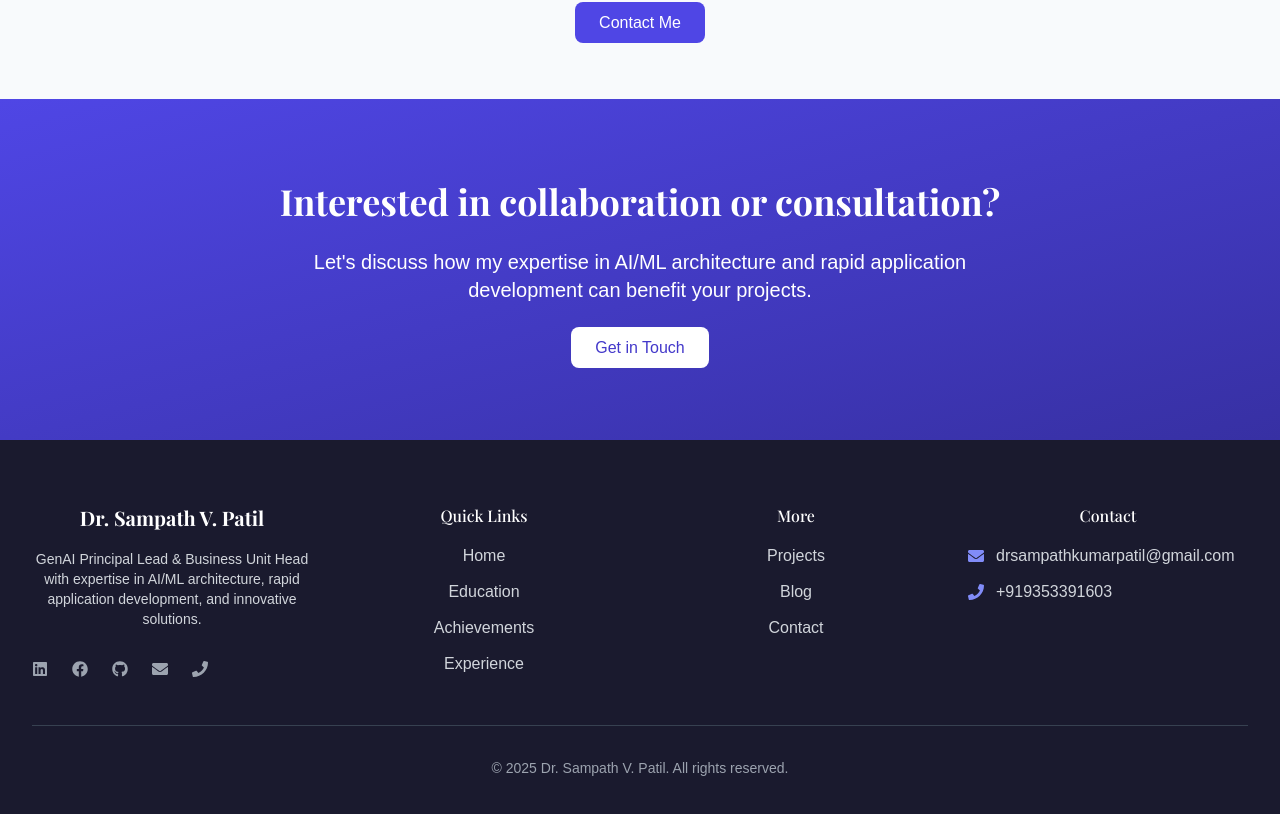
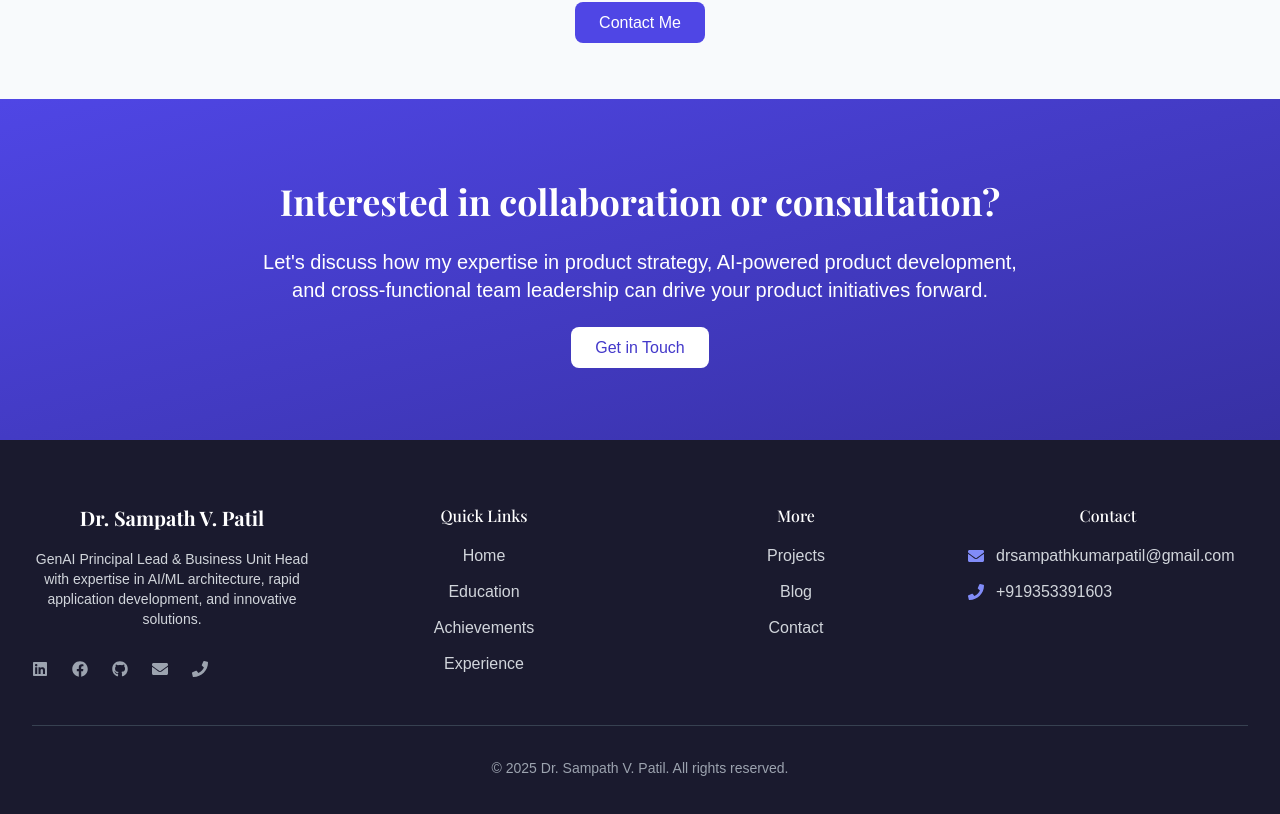
Before and after one commit to Sampathkumarvpatil/DrSampath, a React (Create React App) app in the folder frontend/: page / in a window 1280 px wide. Shown: the part 5012-5826 px from the top of the page. Built offline with nearby package versions, Linux system fonts and the light colour scheme; a web font is replaced by a local one.

Commit message:
auto-commit for 3dab186c-4ba1-4eef-ab12-ec754f71dca4

```diff
--- a/frontend/src/pages/Home.js
+++ b/frontend/src/pages/Home.js
@@ -708,7 +708,7 @@ const Home = () => {
             viewport={{ once: true }}
             className="text-lg md:text-xl mb-8 max-w-3xl mx-auto"
           >
-            Let's discuss how my expertise in AI/ML architecture and rapid application development can benefit your projects.
+            Let's discuss how my expertise in product strategy, AI-powered product development, and cross-functional team leadership can drive your product initiatives forward.
           </motion.p>
           <motion.div
             initial={{ opacity: 0, y: 20 }}
```
